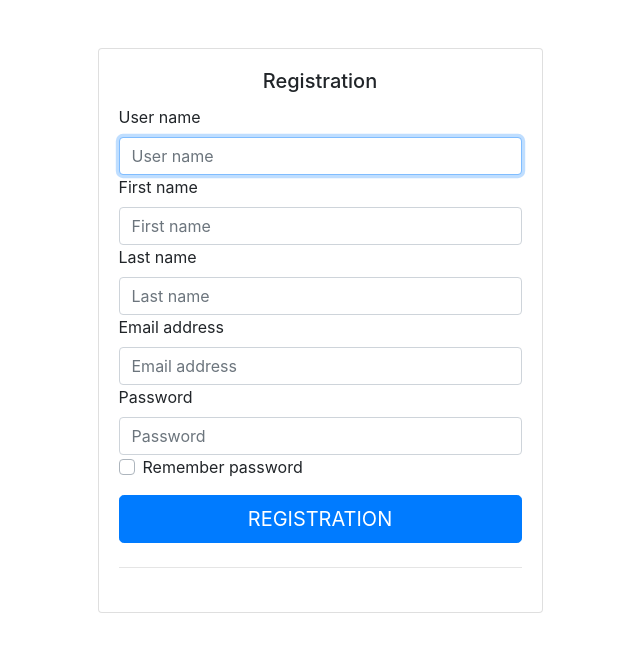
After one commit to LibLev/Headache-diary, a Flask app: page /registration in a window 1280 px wide. The commit adds this page. Shown: the top 660 px of the page, without its empty margins (320-960 px from the left). Run offline with Flask 2, Linux system fonts and the light colour scheme; some libraries are stand-ins or nearby versions.

Commit message:
registration has been finished

```diff
--- a/app.py
+++ b/app.py
@@ -1,12 +1,36 @@
 from flask import Flask, render_template, redirect, session, request
 from database import queries
+import hash
 
 app = Flask(__name__)
 
 
 @app.route('/')
 def hello_world():
+
     return render_template('index.html')
+
+
+@app.route('/registration', methods=['GET', 'POST'])
+def registration():
+    if request.method == 'POST':
+        username, first_name, last_name, password, email = get_registration_data()
+        check_name = queries.find_user(u_name=username)
+        if check_name['user_name'] is not None:
+            return render_template('registration.html',
+                                   message='Sorry, This user name is already in use. Please Select another')
+        queries.insert_new_user(u_name=username, f_name=first_name, l_name=last_name, pword=password, email=email)
+        return redirect('/')
+    return render_template('registration.html')
+
+
+def get_registration_data():
+    user_name = request.form.get('username')
+    first_name = request.form.get('first_name')
+    last_name = request.form.get('last_name')
+    e_mail_address = request.form.get('email_address')
+    password = hash.hash_password(request.form.get('password'))
+    return user_name, first_name, last_name ,password, e_mail_address
 
 
 if __name__ == '__main__':
--- a/templates/layout.html
+++ b/templates/layout.html
@@ -3,8 +3,8 @@
 <head>
     <meta charset="UTF-8">
     <title>Layout</title>
-    <link href="{{ url_for ("static", filename="style/bootstrap.css") }}">
-    <script src="{{ url_for ("static", filename="static/script/script.js") }}" defer></script>
+    <link rel="stylesheet" type="text/css" href="{{ url_for ("static", filename="style/bootstrap.css") }}">
+    <script src="{{ url_for ("static", filename="script/script.js") }}" defer></script>
 </head>
 <body>
     {% block content %} {% endblock %}
--- /dev/null
+++ b/templates/registration.html
@@ -0,0 +1,52 @@
+{% extends "layout.html" %}
+
+{% block content %}
+<body>
+  <div class="container">
+    <div class="row">
+      <div class="col-sm-9 col-md-7 col-lg-5 mx-auto">
+        <div class="card card-signin my-5">
+          <div class="card-body">
+            <h5 class="card-title text-center">Registration</h5>
+            <form class="form-signin">
+
+              <div class="form-label-group">
+                <label for="inputUserName">User name</label>
+                <input name="username" type="text" id="inputUserName" class="form-control" placeholder="User name" required autofocus>
+              </div>
+
+              <div class="form-label-group">
+                <label for="inputFirstName">First name</label>
+                <input name="first_name" type="text" id="inputFirstName" class="form-control" placeholder="First name" required autofocus>
+              </div>
+
+              <div class="form-label-group">
+                <label for="inputLastName">Last name</label>
+                <input name="last_name" type="text" id="inputLastName" class="form-control" placeholder="Last name" required autofocus>
+              </div>
+
+              <div class="form-label-group">
+                <label for="inputEmail">Email address</label>
+                <input name="email_address" type="email" id="inputEmail" class="form-control" placeholder="Email address" required autofocus>
+              </div>
+
+              <div class="form-label-group">
+                <label for="inputPassword">Password</label>
+                <input name="password" type="password" id="inputPassword" class="form-control" placeholder="Password" required>
+              </div>
+
+              <div class="custom-control custom-checkbox mb-3">
+                <input type="checkbox" class="custom-control-input" id="customCheck1">
+                <label class="custom-control-label" for="customCheck1">Remember password</label>
+              </div>
+              <button class="btn btn-lg btn-primary btn-block text-uppercase" type="submit">Registration</button>
+              <hr class="my-4">
+            </form>
+          </div>
+        </div>
+      </div>
+    </div>
+  </div>
+</body>
+
+{% endblock %}
```
Also changed, not shown: database/queries.py (+17 -0 lines), hash.py (added, +12 -0 lines), database/data/headachediary.sql (renamed from database/headachediary.sql).
